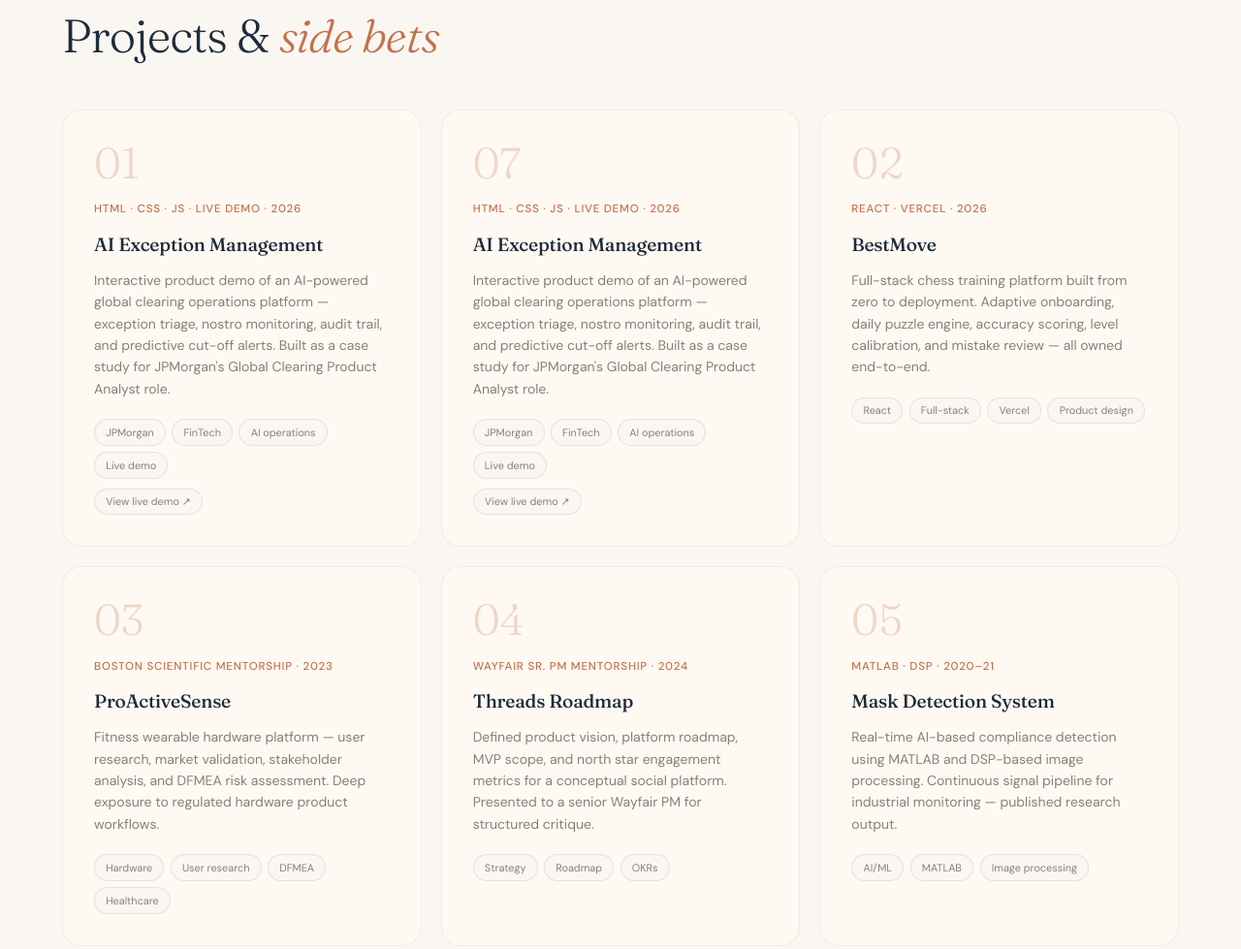
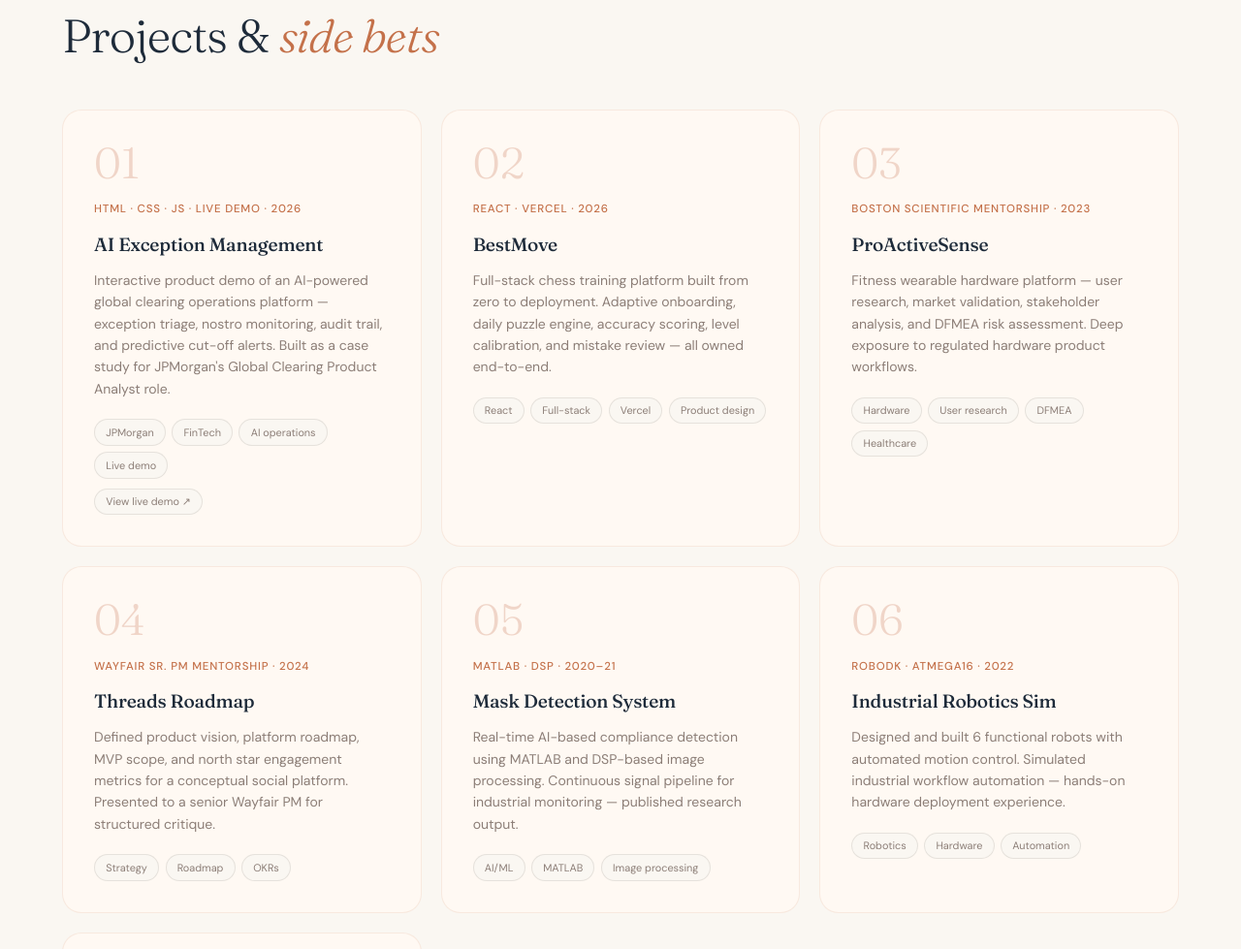
Before and after one commit to MeghaBhasker/megha-portfolio, a website built with Vite: page index.html in a window 1280 px wide. Shown: the part 2170-3149 px from the top of the page at 97% size. Built offline with nearby package versions, Linux system fonts and the light colour scheme.

Commit message:
remove duplicate exception management card

```diff
--- a/index.html
+++ b/index.html
@@ -152,17 +152,6 @@
     </div>
 
     <div class="project-card reveal">
-      <div class="project-num">07</div>
-      <div class="project-meta">HTML &middot; CSS &middot; JS &middot; Live demo &middot; 2026</div>
-      <div class="project-title">AI Exception Management</div>
-      <div class="project-desc">Interactive product demo of an AI-powered global clearing operations platform &mdash; exception triage, nostro monitoring, audit trail, and predictive cut-off alerts. Built as a case study for JPMorgan&#39;s Global Clearing Product Analyst role.</div>
-      <div class="project-tags">
-        <span class="ptag">JPMorgan</span><span class="ptag">FinTech</span><span class="ptag">AI operations</span><span class="ptag">Live demo</span>
-      </div>
-      <a href="/exception-demo" target="_blank" class="ptag" style="display:inline-block;margin-top:10px;text-decoration:none">View live demo ↗</a>
-    </div>
-
-    <div class="project-card reveal">
       <div class="project-num">02</div>
       <div class="project-meta">React &middot; Vercel &middot; 2026</div>
       <div class="project-title">BestMove</div>
```
